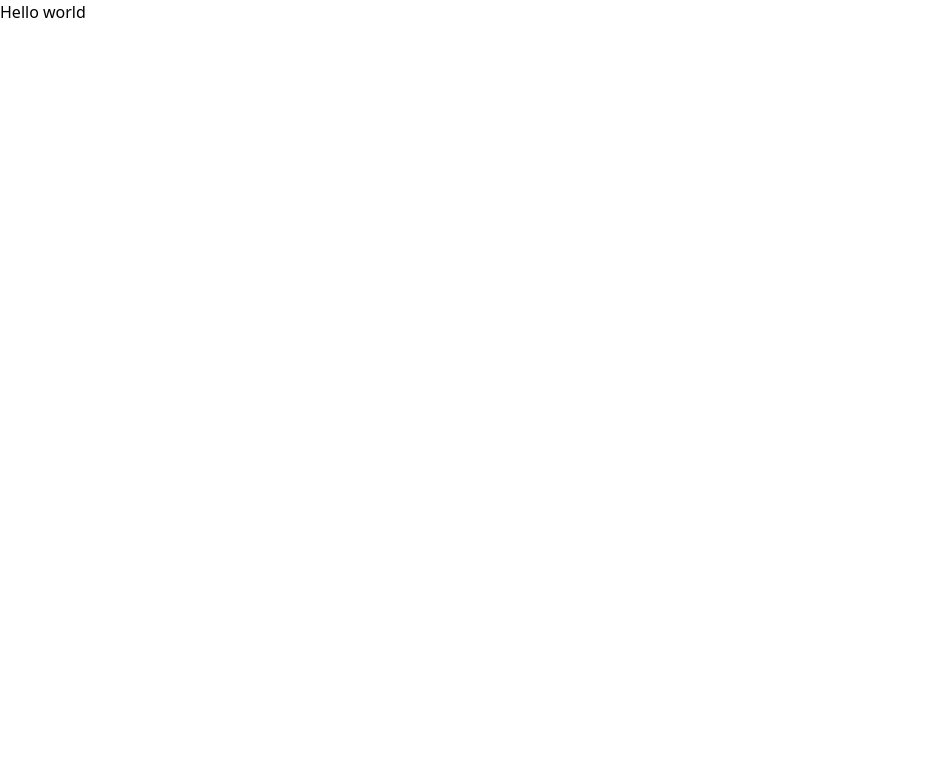
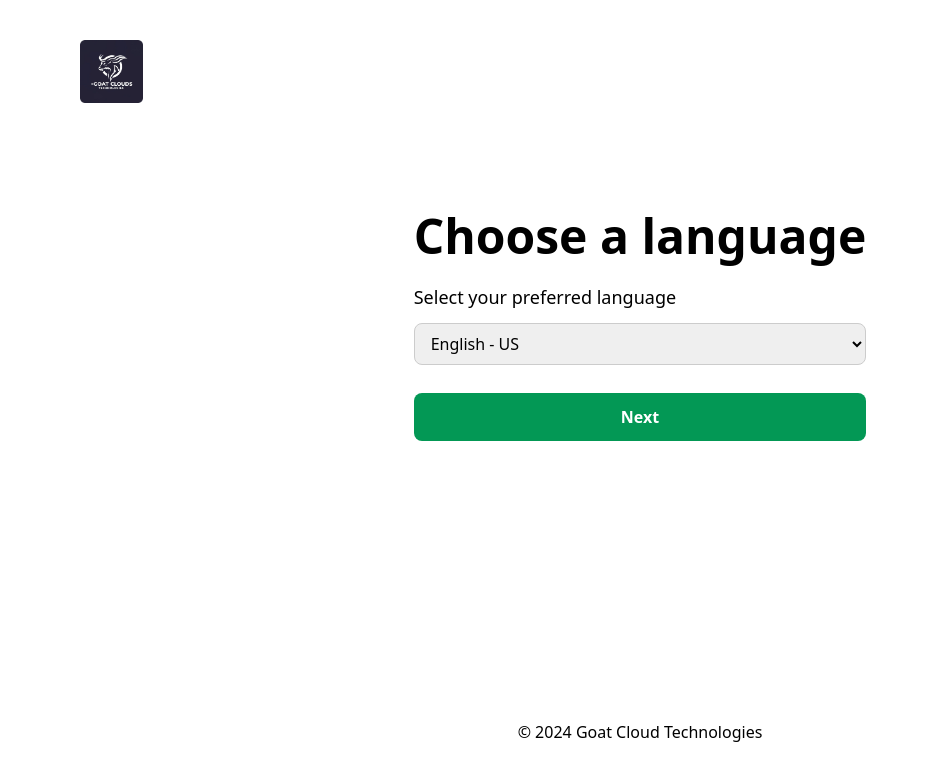
Before and after one commit to Frokesy/altra, a React (Vite) app: page / in a window 1280 px wide. Shown: the top 780 px of the page, without its empty margins (0-928 px from the left). Built offline with nearby package versions, Linux system fonts and the light colour scheme.

Commit message:
designed setup screens

```diff
--- a/package.json
+++ b/package.json
@@ -10,8 +10,10 @@
     "preview": "vite preview"
   },
   "dependencies": {
+    "framer-motion": "^11.12.0",
     "react": "^18.3.1",
-    "react-dom": "^18.3.1"
+    "react-dom": "^18.3.1",
+    "react-router-dom": "^7.0.1"
   },
   "devDependencies": {
     "@eslint/js": "^9.15.0",
--- a/src/App.tsx
+++ b/src/App.tsx
@@ -1,9 +1,18 @@
+import SetupScreens from "./pages/setup";
+import { AnimatePresence } from "framer-motion";
+import { createBrowserRouter, RouterProvider } from "react-router-dom";
+
 const App = () => {
+  const router = createBrowserRouter([
+    { path: "/", element: <SetupScreens /> },
+  ]);
   return (
     <>
-      <h2>Hello world</h2>
+      <AnimatePresence mode="wait">
+        <RouterProvider router={router} />;
+      </AnimatePresence>
     </>
-  )
-}
+  );
+};
 
-export default App
+export default App;
--- /dev/null
+++ b/src/components/defaults/Footer.tsx
@@ -0,0 +1,12 @@
+const Footer = () => {
+  return (
+    <div className='mt-20'>
+        <div className="w-[100%] items-center justify-center flex">
+            <h2>© 2024 Goat Cloud Technologies</h2>
+        </div>
+
+    </div>
+  )
+}
+
+export default Footer
--- /dev/null
+++ b/src/components/sections/setup/Terms.tsx
@@ -0,0 +1,29 @@
+import { NavLink } from "react-router-dom";
+import Footer from "../../defaults/Footer";
+
+const Terms = () => {
+  return (
+    <div className="w-[90vw] mx-auto pt-10">
+      <img src="/assets/logo.png" alt="logo" className="w-[63px] h-[63px]" />
+
+      <div className="mt-6">
+        <h2 className="text-[48px] font-semibold">Terms and condition</h2>
+        <p className="text-[18px]">
+          Before you proceed, you must agree to our terms of use and conditions.
+        </p>
+      </div>
+      <div className="border border-[#ccc] w-[100%] mt-6 rounded-lg h-[70vh]"></div>
+      <div className="flex justify-end space-x-10 mt-6">
+        <button className="border border-[#ccc] py-2 px-4">Cancel</button>
+        <NavLink to="/auth">
+          <button className="bg-[#039855] py-2 px-4 text-[#fff]">
+            Agree and continue
+          </button>
+        </NavLink>
+      </div>
+      <Footer />
+    </div>
+  );
+};
+
+export default Terms;
--- /dev/null
+++ b/src/components/sections/setup/index.tsx
@@ -0,0 +1,46 @@
+import { Dispatch, FC, SetStateAction } from "react";
+import Footer from "../../defaults/Footer";
+
+interface SetupProps {
+  setActiveScreen: Dispatch<SetStateAction<string>>;
+}
+const Setup: FC<SetupProps> = ({ setActiveScreen }) => {
+  return (
+    <>
+      <div className="w-[100%] min-h-[80vh] flex items-center relative justify-center">
+        <img
+          src="/assets/logo.png"
+          alt="logo"
+          className="absolute top-10 left-20 w-[63px] h-[63px]"
+        />
+        <div className="space-y-3">
+          <h2 className="text-[48px] font-semibold">Choose a language</h2>
+          <p className="text-[18px]">Select your preferred language</p>
+          <select
+            name="lang"
+            id="lang"
+            className="border border-[#ccc] outline-none rounded-lg w-[100%] px-3 py-2"
+          >
+            <option value="eng-Us">English - US</option>
+            <option value="eng-Uk">English - Uk</option>
+            <option value="yoruba">Yoruba</option>
+            <option value="french">French</option>
+          </select>
+          <div className="pt-4">
+            <button
+              onClick={() => setActiveScreen("terms")}
+              className="bg-[#039855] py-3 font-semibold rounded-lg w-[100%] text-[#fff]"
+            >
+              Next
+            </button>
+          </div>
+        </div>
+      </div>
+      <div className="">
+        <Footer />
+      </div>
+    </>
+  );
+};
+
+export default Setup;
--- /dev/null
+++ b/src/pages/setup/index.tsx
@@ -0,0 +1,15 @@
+import { useState } from "react";
+import Setup from "../../components/sections/setup";
+import Terms from "../../components/sections/setup/Terms";
+
+const SetupScreens = () => {
+  const [activeScreen, setActiveScreen] = useState<string>("index");
+  return (
+    <div>
+      {activeScreen === "index" && <Setup setActiveScreen={setActiveScreen} />}
+      {activeScreen === "terms" && <Terms />}
+    </div>
+  );
+};
+
+export default SetupScreens;
```
Also changed, not shown: public/assets/logo.png (added), 1 other file (tests, documents, lock files or other folders).
